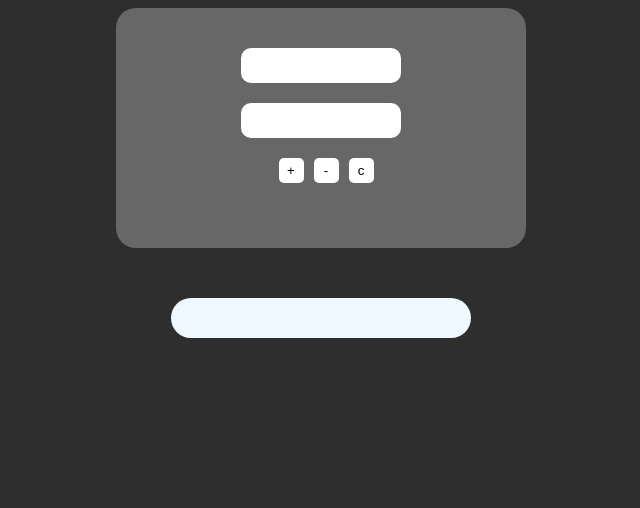
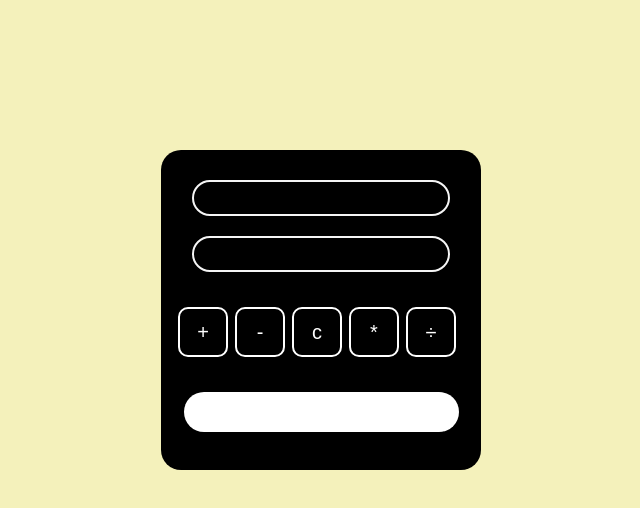
Before and after one commit to ImJustSebas/ImJustSebas.github.io, a plain HTML site: page index.html in a window 1280 px wide. Shown: the whole page, without its empty margins (319-959 px from the left). Drawn offline with Linux system fonts and the light colour scheme.

Commit message:
Add files via upload

```diff
--- a/index.html
+++ b/index.html
@@ -16,15 +16,18 @@
             <button id="sum" class="calc-button">+</button>
             <button id="rest" class="calc-button">-</button>
             <button id="reset" class="calc-button">c</button>
+            <button id="mult" class="calc-button">*</button>
+            <button id="div" class="calc-button">÷</button>
         </div>
+
+        <span class="result-screen">
+            <h1 class="result" id="result">
+            </h1>
+        </span>
 
 
     </div>
 
-    <span class="result-screen">
-            <h1 class="result" id="result">
-            </h1>
-    </span>
 
     <script src="script.js"></script>
 
--- a/script.js
+++ b/script.js
@@ -1,7 +1,8 @@
 const sumar = document.getElementById('sum');
 const resta = document.getElementById('rest');
 const reinicio = document.getElementById('reset');
-
+const mult = document.getElementById('mult');
+const div = document.getElementById('div');
 
 sumar.onclick = function(){
     var valueA = parseInt(document.getElementById('valueA').value);
@@ -26,6 +27,30 @@ resta.onclick = function(){
 
 }
 
+div.onclick = function(){
+    var valueA = document.getElementById('valueA').value;
+    var ValueB = document.getElementById('valueB').value;
+    var result = document.getElementById('result');
+
+
+    var resultado = valueA / ValueB;
+
+    result.textContent = resultado;
+
+}
+
+mult.onclick = function(){
+    var valueA = document.getElementById('valueA').value;
+    var ValueB = document.getElementById('valueB').value;
+    var result = document.getElementById('result');
+
+
+    var resultado = valueA * ValueB;
+
+    result.textContent = resultado;
+
+}
+
 reinicio.onclick = function(){
     var result = document.getElementById('result');
     var inputA = document.getElementById('valueA');
--- a/style.css
+++ b/style.css
@@ -1,72 +1,72 @@
 body{
-    background-color: rgb(46, 46, 46);
+    background-color: #f4f1bb;
 }
 
 .container{
     display: block;
-    background-color: rgb(104, 103, 103);
-    width: 370px;
-    height: 200px;
-    margin: 0 auto;
-    padding: 20px;
+    background-color: #000000;
+    padding: 10px;
+    height: 300px;
+    width: 300px;
     border-radius: 20px;
+    margin: 150px auto;
 }
 
 .input{
     display: block;
+    height: 30px;
+    width: 250px;
+    background-color: #000000;
+    color: whitesmoke;
+    font-family: Arial, Helvetica, sans-serif;
+    text-align: center;
     margin-left: auto;
     margin-right: auto;
+    margin-bottom: 20px;
     margin-top: 20px;
-    margin-bottom: 20px;
-    font-family: Arial, Helvetica, sans-serif;
-    height: 25px;
-    width: 150px;
-    border-radius: 10px;
-    border: none;
-    padding: 5px;
+    border-radius: 20px;
+    border-style: solid;
+    border-color: whitesmoke;
 }
 
-.input:hover {
+.input:hover{
     transform: scale(1.1);
-    background-color: blanchedalmond;
 }
 
-.buttons-box{
-    display: block;
-    width: max-content;
-    margin: 0 auto;
+input[type="number"]::-webkit-inner-spin-button,
+input[type="number"]::-webkit-outer-spin-button {
+  appearance: none;
 }
 
 .calc-button{
     display: block;
     float: left;
-    margin-left: 10px;
-    height: 25px;
-    width: 25px;
-    border: none;
-    font-family: Arial, Helvetica, sans-serif;
-    border-radius: 5px;
-    background-color: white;
-}
-
-.calc-button:hover{
-    transform: scale(1.2);
-    background-color: antiquewhite;
+    background-color: #000000;
+    border-style: solid;
+    margin-top: 15px;
+    border-color: white;
+    color: white;
+    height: 50px;
+    width: 50px;
+    margin-left: 7px;
+    font-size: 20px;
+    padding: 5px;
+    border-radius: 10px;
 }
 
 .result-screen{
     display: block;
-    margin: auto;
-    margin-top: 50px;
-    width: 300px;
+    background-color: white;
+    width: 275px;
     height: 40px;
-    text-align: center;
-    background-color: aliceblue;
     border-radius: 20px;
-
+    margin-top: 120px;
+    margin-left: auto;
+    margin-right: auto;
 }
 
 .result{
-   color: black;
-   font-family: Arial, Helvetica, sans-serif;
+    display: block;
+    text-align: center;
+    font-family: Arial, Helvetica, sans-serif;
 }
```
